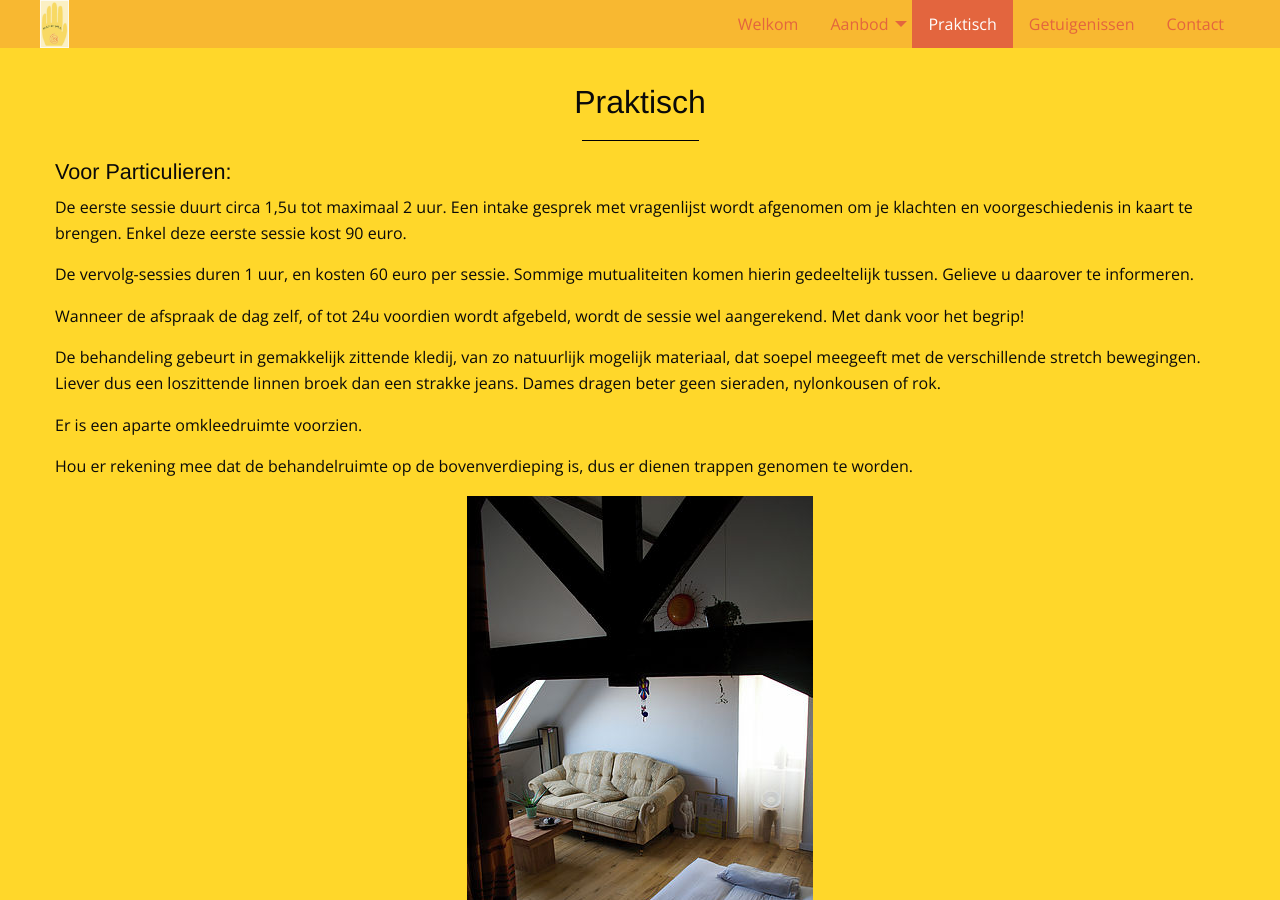
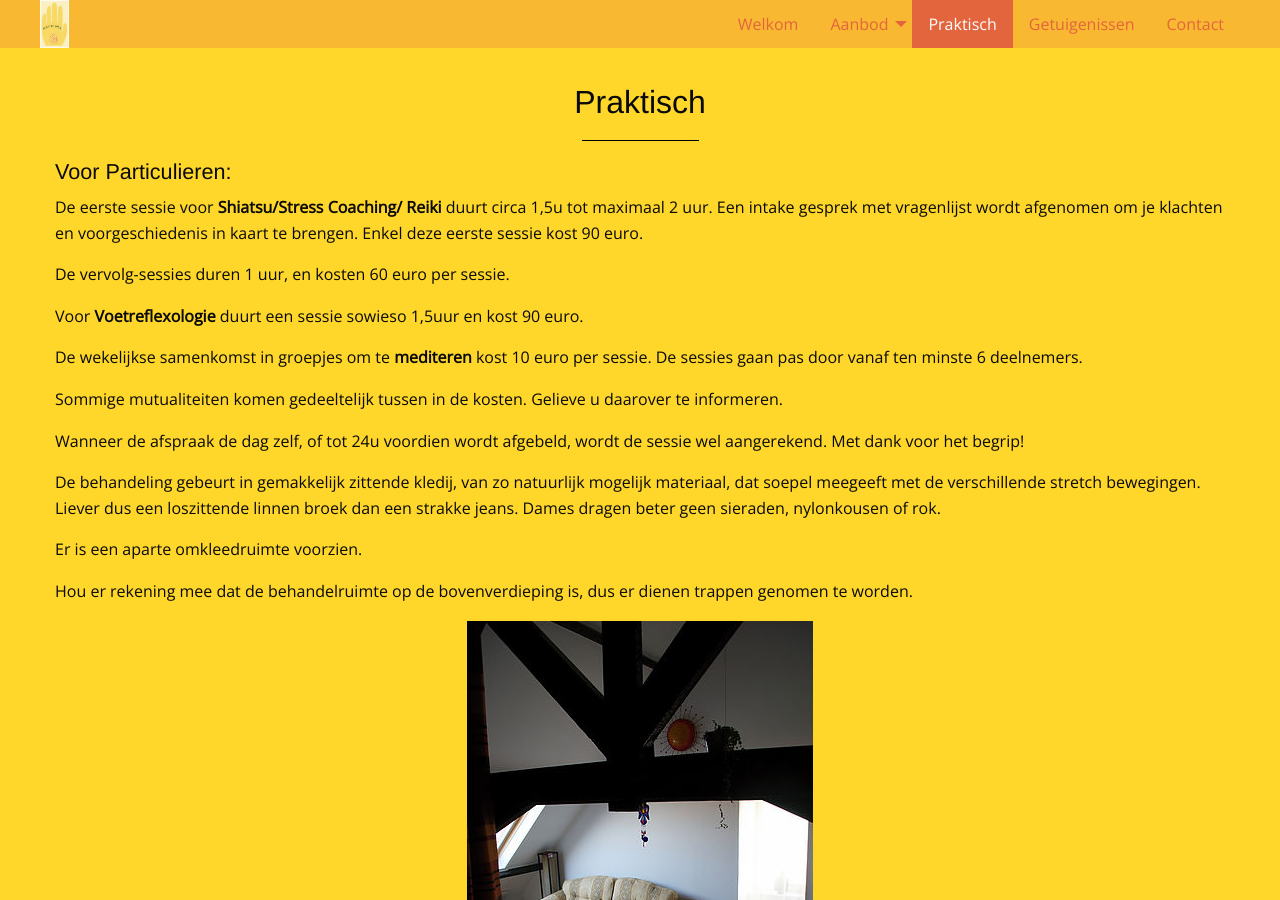
Before and after one commit to manopura/manopura.github.io, a Jekyll site: the page built from praktisch.md, in a window 1280 px wide and 900 px high. Built offline with Jekyll 4.4.1, drawn with Linux system fonts in a browser that asks for light colours; nearby versions of some CDN libraries; our own code applies the rules of GitHub Pages for plain Markdown files.

Commit message:
Update praktisch.md

```diff
--- a/praktisch.md
+++ b/praktisch.md
@@ -6,9 +6,15 @@ menu: praktisch
 
 ### Voor Particulieren:
 
-De eerste sessie duurt circa 1,5u tot maximaal 2 uur. Een intake gesprek met vragenlijst wordt afgenomen om je klachten en voorgeschiedenis in kaart te brengen. Enkel deze eerste sessie kost 90 euro.
+De eerste sessie voor **Shiatsu/Stress Coaching/ Reiki** duurt circa 1,5u tot maximaal 2 uur. Een intake gesprek met vragenlijst wordt afgenomen om je klachten en voorgeschiedenis in kaart te brengen. Enkel deze eerste sessie kost 90 euro.
 
-De vervolg-sessies duren 1 uur, en kosten 60 euro per sessie. Sommige mutualiteiten komen hierin gedeeltelijk tussen. Gelieve u daarover te informeren.
+De vervolg-sessies duren 1 uur, en kosten 60 euro per sessie.
+
+Voor **Voetreflexologie** duurt een sessie sowieso 1,5uur en kost 90 euro.
+
+De wekelijkse samenkomst in groepjes om te **mediteren** kost 10 euro per sessie. De sessies gaan pas door vanaf ten minste 6 deelnemers.
+
+Sommige mutualiteiten komen gedeeltelijk tussen in de kosten. Gelieve u daarover te informeren.
 
 Wanneer de afspraak de dag zelf, of tot 24u voordien wordt afgebeld, wordt de sessie wel aangerekend. Met dank voor het begrip!
 
```
